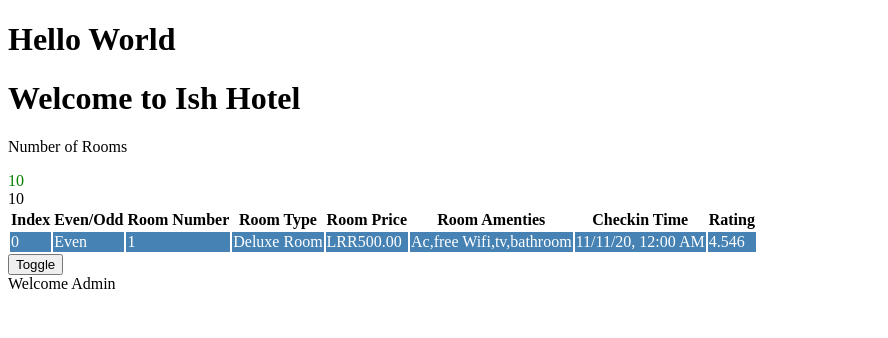
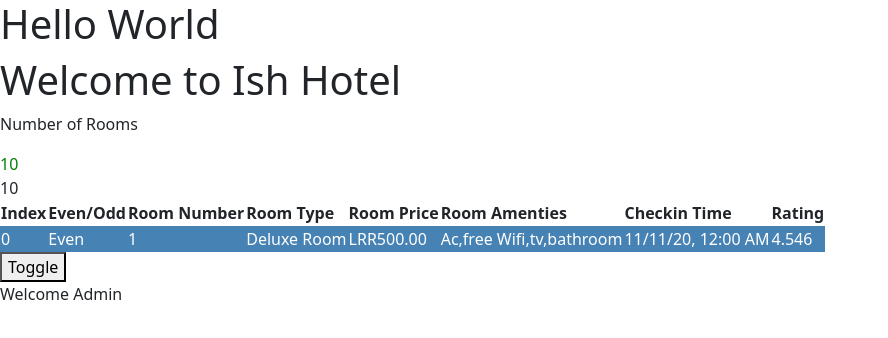
Before and after one commit to IshanMadhawa96/Angular_Course, an Angular app in the folder hotelinventoryapp/: page / in a window 1280 px wide. Shown: the top 338 px of the page, without its empty margins (0-888 px from the left). Built offline with nearby package versions, Linux system fonts and the light colour scheme.

Commit message:
bootstrapt added

```diff
--- a/hotelinventoryapp/package.json
+++ b/hotelinventoryapp/package.json
@@ -18,6 +18,7 @@
     "@angular/platform-browser": "^14.1.0",
     "@angular/platform-browser-dynamic": "^14.1.0",
     "@angular/router": "^14.1.0",
+    "bootstrap": "^5.2.1",
     "rxjs": "~7.5.0",
     "tslib": "^2.3.0",
     "zone.js": "~0.11.4"
--- a/hotelinventoryapp/src/styles.scss
+++ b/hotelinventoryapp/src/styles.scss
@@ -1 +1,3 @@
 /* You can add global styles to this file, and also import other style files */
+
+@import '~/bootstrap/dist/css/bootstrap.min.css';
```
Also changed, not shown: 1 other file (tests, documents, lock files or other folders).
